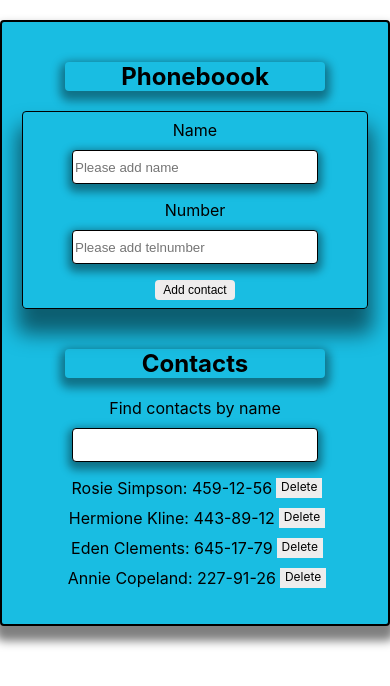
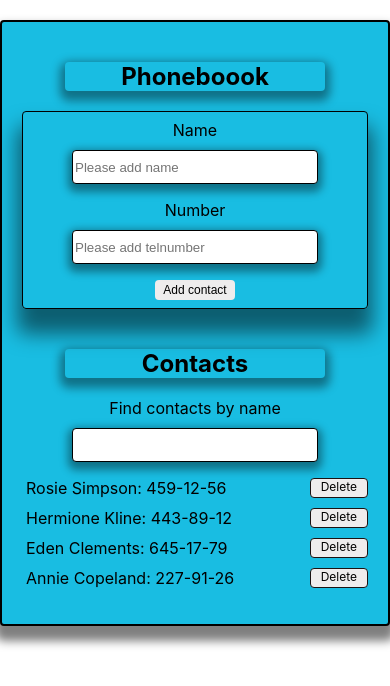
Before and after one commit to KalchIgor/goit-react-hw-02-phonebook, a React (Create React App) app: page / in a window 390 px wide. Shown: the top 686 px of the page. Built offline with nearby package versions, Linux system fonts and the light colour scheme.

Commit message:
fix Phonebook.module.css

```diff
--- a/src/components/Phonebook/Phonebook.module.css
+++ b/src/components/Phonebook/Phonebook.module.css
@@ -83,14 +83,15 @@ h2 {
     margin-bottom: 10px;
     padding-left: 4px;
     display: flex;
-        justify-content: center;
+    justify-content: space-between;
 }
 
 .contactlist__button {
     background-color: rgb(238, 237, 237);
-    border: 1px solid rgb(238, 237, 237);
-    padding-left: 4px;
-    padding-right: 4px;
+    border: 1px solid rgb(26, 19, 19);
+    border-radius: 4px;
+    padding-left: 10px;
+    padding-right: 10px;
     margin-left: 4px;
     font-size: 12px;
     transition: background-color 500ms linear, color 500ms linear;
```
